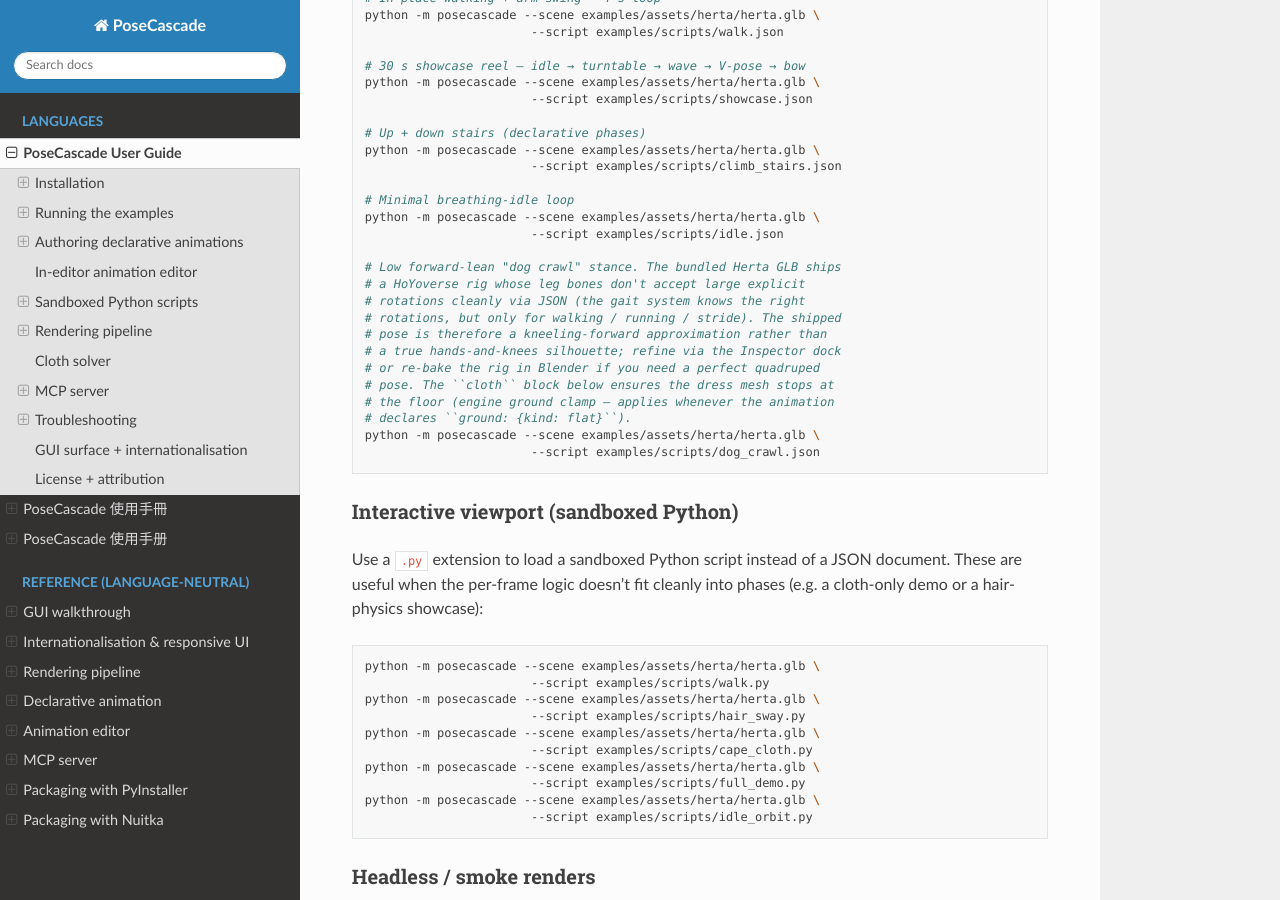
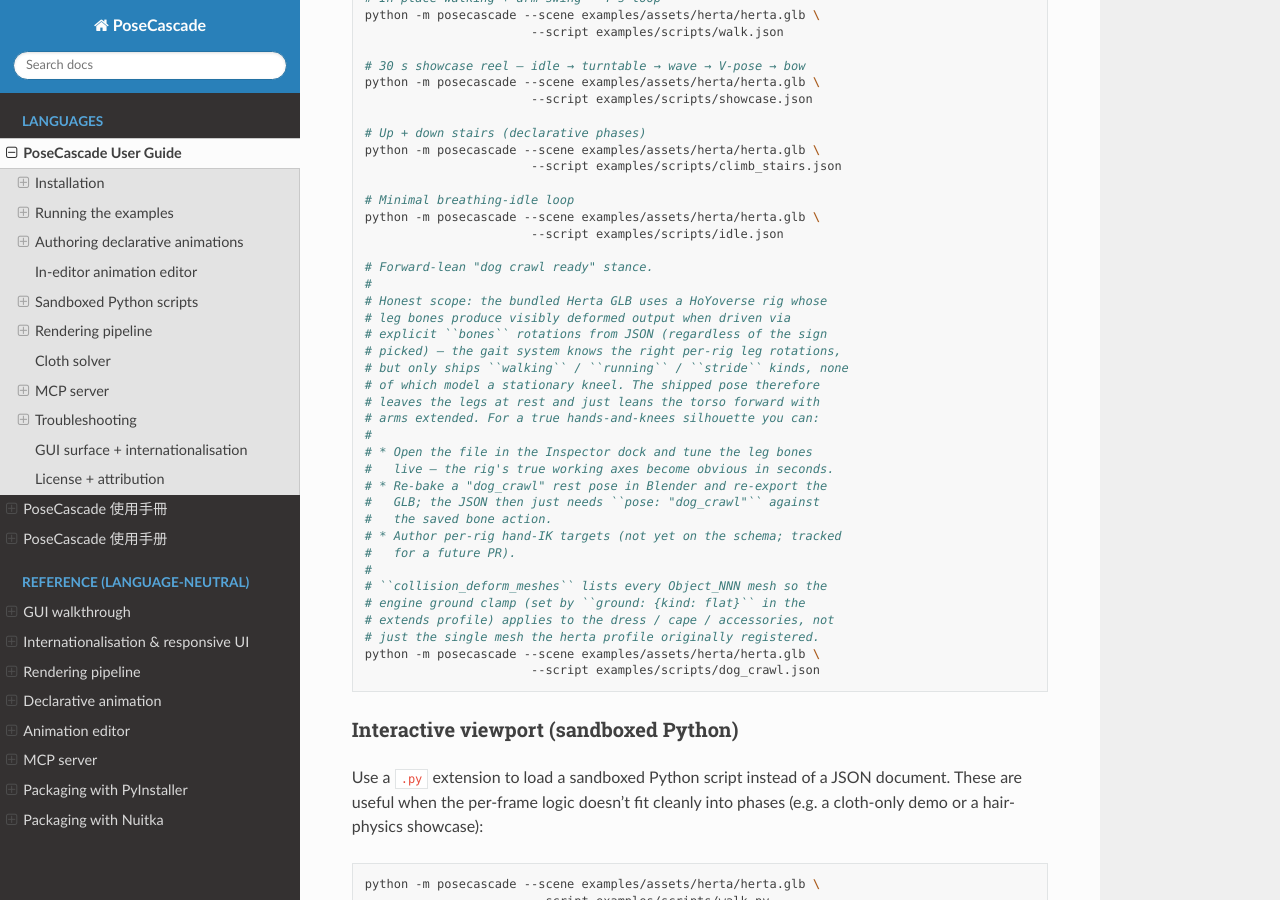
Before and after one commit to JeffreyChen-s-Utils/PoseCascade, a Sphinx documentation site: the page built from docs/en/index.rst, in a window 1280 px wide and 900 px high, scrolled down 2143 px. Built offline with Sphinx 7.4.7 and the Read the Docs theme 3.1.0, drawn with Linux system fonts in a browser that asks for light colours.

Commit message:
examples — drop leg rotations from dog_crawl + clamp every dress mesh
The leg-bone rotation on this rig was a losing battle. Every sign
combination produced "deformed" output (legs stretched out behind,
folded under the dress, or twisted in a way that read as broken)
because the Herta GLB's HoYoverse rig encodes leg bind orientations
that don't compose with world-space ``x_rad`` rotations cleanly —
the gait system has the per-rig knowledge to drive them but only
ships walking / running / stride kinds, none of which model a
stationary kneel.

This commit:

- Drops the four leg-bone rotations (upper_leg_L|R, lower_leg_L|R,
  foot_L|R) from dog_crawl.json. The legs now stay at rest, which
  is visually a "forward-leaning ready stance" rather than a true
  hands-and-knees silhouette. Honest and unambiguous beats a
  better-but-deformed attempt.
- Raises body translation Y from -0.30 to -0.18 because we no
  longer need to absorb leg-bend depth.
- Adds a per-document ``collision_deform_meshes`` override listing
  every Object_NNN mesh node (360-365) so the engine's ground
  clamp covers the cape, sleeves, and accessories — not just the
  single mesh the herta profile registered by default. Verified
  via diagnostic: cloth_host now manages 6 pieces instead of 1,
  every one's min Y reads 0.0000 after the clamp.
- Documents the rig limit explicitly in all three language guides
  and lists the three paths to a true quadruped pose (Inspector
  live tuning, Blender re-bake, schema-side hand-IK targets in a
  future PR).

All gates clean: pytest 1014/1014, ruff clean, bandit clean.

```diff
--- a/docs/en/index.rst
+++ b/docs/en/index.rst
@@ -93,16 +93,29 @@
    python -m posecascade --scene examples/assets/herta/herta.glb \
                           --script examples/scripts/idle.json
 
-   # Low forward-lean "dog crawl" stance. The bundled Herta GLB ships
-   # a HoYoverse rig whose leg bones don't accept large explicit
-   # rotations cleanly via JSON (the gait system knows the right
-   # rotations, but only for walking / running / stride). The shipped
-   # pose is therefore a kneeling-forward approximation rather than
-   # a true hands-and-knees silhouette; refine via the Inspector dock
-   # or re-bake the rig in Blender if you need a perfect quadruped
-   # pose. The ``cloth`` block below ensures the dress mesh stops at
-   # the floor (engine ground clamp — applies whenever the animation
-   # declares ``ground: {kind: flat}``).
+   # Forward-lean "dog crawl ready" stance.
+   #
+   # Honest scope: the bundled Herta GLB uses a HoYoverse rig whose
+   # leg bones produce visibly deformed output when driven via
+   # explicit ``bones`` rotations from JSON (regardless of the sign
+   # picked) — the gait system knows the right per-rig leg rotations,
+   # but only ships ``walking`` / ``running`` / ``stride`` kinds, none
+   # of which model a stationary kneel. The shipped pose therefore
+   # leaves the legs at rest and just leans the torso forward with
+   # arms extended. For a true hands-and-knees silhouette you can:
+   #
+   # * Open the file in the Inspector dock and tune the leg bones
+   #   live — the rig's true working axes become obvious in seconds.
+   # * Re-bake a "dog_crawl" rest pose in Blender and re-export the
+   #   GLB; the JSON then just needs ``pose: "dog_crawl"`` against
+   #   the saved bone action.
+   # * Author per-rig hand-IK targets (not yet on the schema; tracked
+   #   for a future PR).
+   #
+   # ``collision_deform_meshes`` lists every Object_NNN mesh so the
+   # engine ground clamp (set by ``ground: {kind: flat}`` in the
+   # extends profile) applies to the dress / cape / accessories, not
+   # just the single mesh the herta profile originally registered.
    python -m posecascade --scene examples/assets/herta/herta.glb \
                           --script examples/scripts/dog_crawl.json
 
```
Also changed, not shown: docs/zh-cn/index.rst (+19 -7 lines), docs/zh-tw/index.rst (+19 -7 lines), 1 other file.
